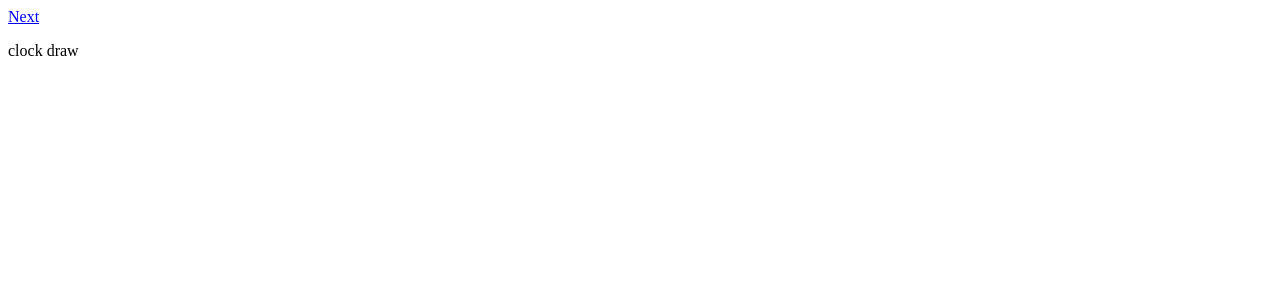
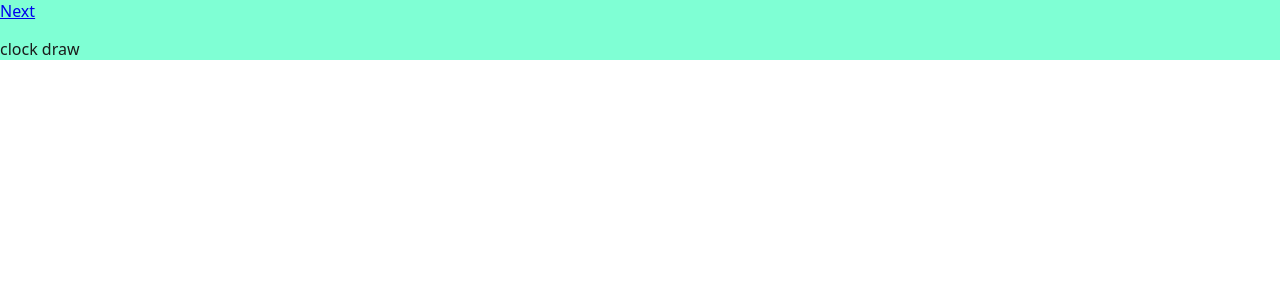
Before and after one commit to ntnon/svelte-cog, a SvelteKit app: page /tasks/clockdraw in a window 1280 px wide. Shown: the top 300 px of the page. Built offline with nearby package versions, Linux system fonts and the light colour scheme.

Commit message:
temp css

```diff
--- /dev/null
+++ b/src/routes/+layout.svelte
@@ -0,0 +1,25 @@
+<div>
+	<slot />
+</div>
+
+<style>
+	:global(body) {
+		margin: 0;
+		padding: 0;
+		font-family:
+			system-ui,
+			-apple-system,
+			BlinkMacSystemFont,
+			'Segoe UI',
+			Roboto,
+			Ubuntu,
+			'Helvetica Neue',
+			sans-serif;
+	}
+
+	:global(div) {
+		color: #1b1b1b;
+		background-color: aquamarine;
+		text-decoration: none;
+	}
+</style>
```
